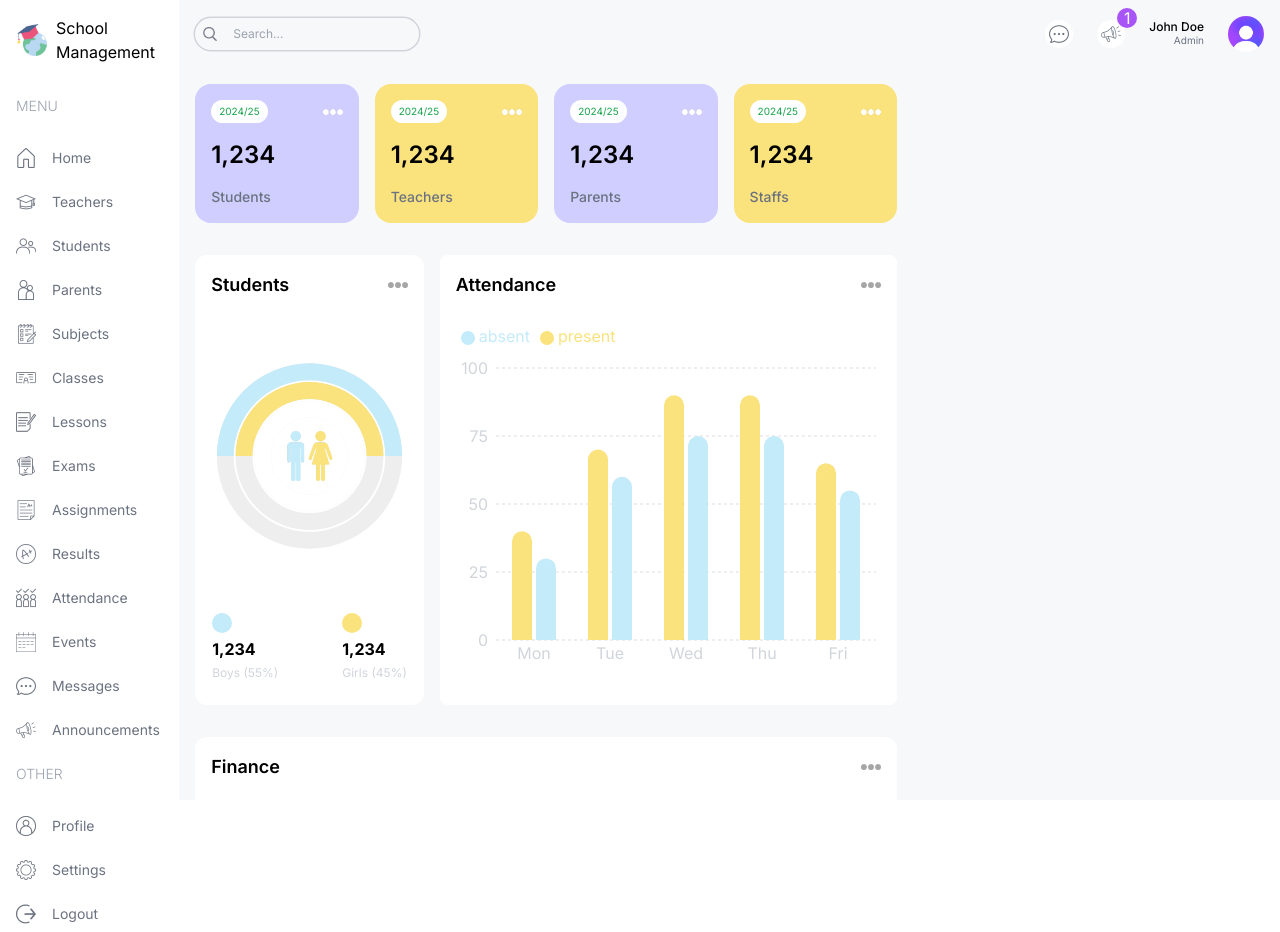
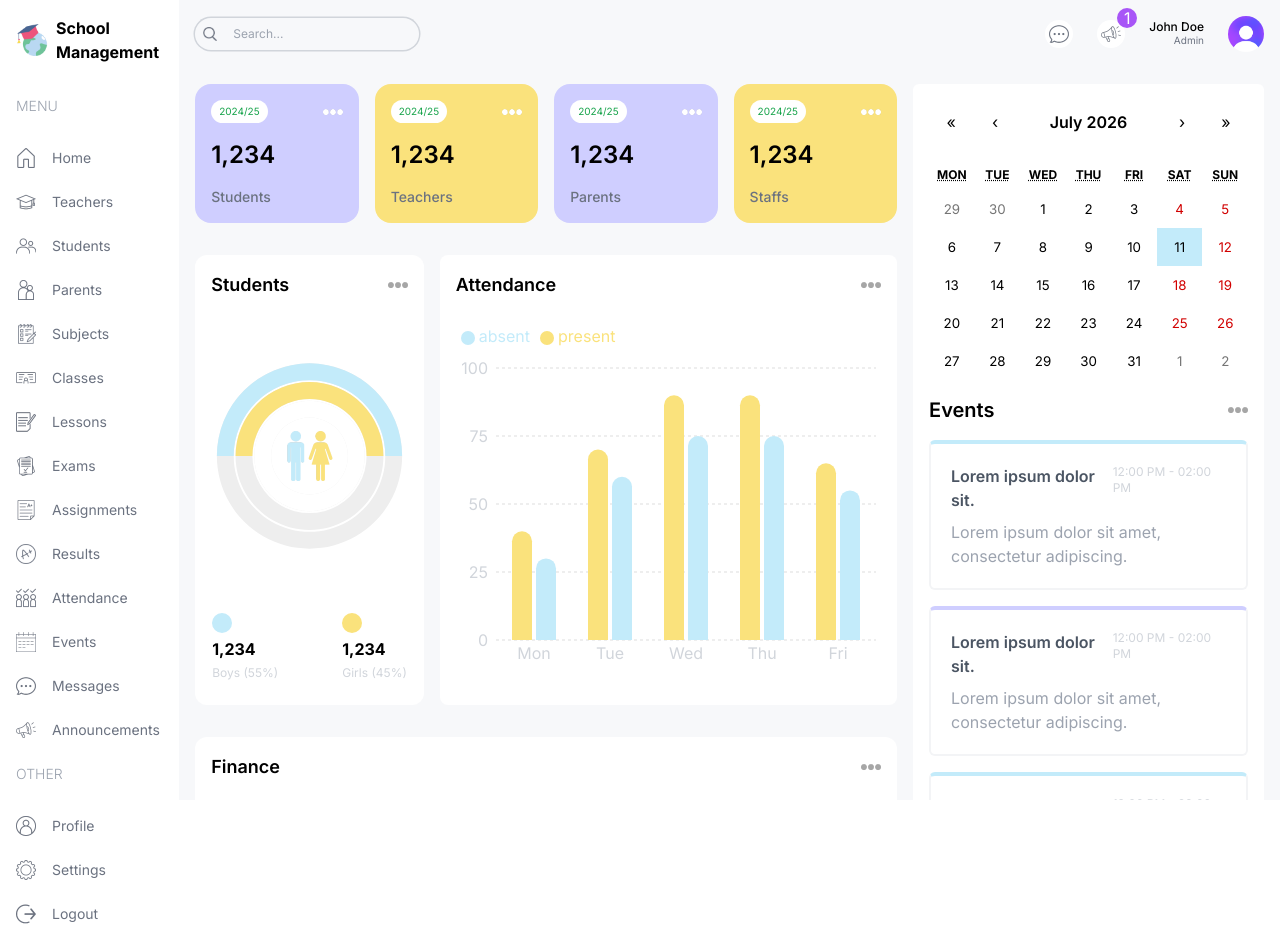
Before and after one commit to hashirsajid58200p/npm-package, a Next.js app: page /admin in a window 1280 px wide. Built offline with nearby package versions, Linux system fonts and the light colour scheme.

Commit message:
Update dashboard UI and components

```diff
--- a/package.json
+++ b/package.json
@@ -11,6 +11,7 @@
   "dependencies": {
     "next": "14.2.5",
     "react": "^18",
+    "react-calendar": "^6.0.1",
     "react-dom": "^18",
     "recharts": "^3.9.2"
   },
--- a/src/app/(dashboard)/admin/page.tsx
+++ b/src/app/(dashboard)/admin/page.tsx
@@ -1,5 +1,7 @@
+import Announcements from "@/components/Announcements";
 import AttendanceChart from "@/components/AttendanceChart";
 import CountChart from "@/components/CountChart";
+import EventCalendar from "@/components/EventCalendar";
 import FinanceChart from "@/components/FinanceChart";
 import UserCard from "@/components/UserCard";
 
@@ -32,7 +34,10 @@
         </div>
       </div>
       {/* Right */}
-      <div className="w-full lg:w-1/3"></div>
+      <div className="w-full lg:w-1/3 flex flex-col gap-8">
+        <EventCalendar />
+        <Announcements />
+      </div>
     </div>
   );
 };
--- a/src/app/(dashboard)/layout.tsx
+++ b/src/app/(dashboard)/layout.tsx
@@ -17,7 +17,7 @@
           className="flex items-center justify-center lg:justify-start gap-2"
         >
           <Image src="/logo.png" alt="logo" width={32} height={32} />
-          <span className="hidden lg:block">School Management</span>
+          <span className="hidden lg:block font-bold">School Management</span>
         </Link>
         <Menu />
       </div>
--- a/src/app/globals.css
+++ b/src/app/globals.css
@@ -1,3 +1,18 @@
 @tailwind base;
 @tailwind components;
 @tailwind utilities;
+
+.react-calendar {
+  width: 100% !important;
+  border: none !important;
+  font-family: "Inter", sans-serif !important;
+}
+
+.react-calendar__tile--active {
+  background-color: #c3ebfa !important;
+  color: black !important;
+}
+
+.react-calendar__navigation__label__labelText {
+  font-weight: 600 !important;
+}
--- /dev/null
+++ b/src/components/Announcements.tsx
@@ -0,0 +1,50 @@
+const Announcements = () => {
+  return (
+    <div className="bg-white p-4 rounded-md">
+      <div className="flex items-center justify-between">
+        <h1 className="text-xl font-semibold">Announcements</h1>
+        <span className="text-xs text-gray-400">View All</span>
+      </div>
+      <div className="flex flex-col gap-4 mt-4">
+        <div className="bg-hsSkyLight rounded-md p-4">
+          <div className="flex items-center justify-between">
+            <h2 className="font-medium">Lorem ipsum dolor sit</h2>
+            <span className="text-xs text-gray-400 bg-white rounded-md px-1 py-1">
+              2025-01-01
+            </span>
+          </div>
+          <p className="text-sm text-gray-400 mt-1">
+            Lorem ipsum dolor sit amet consectetur, adipisicing elit. Incidunt
+            ut aspernatur sint sapiente quis laboriosam.
+          </p>
+        </div>
+        <div className="bg-hsPurpleLight rounded-md p-4">
+          <div className="flex items-center justify-between">
+            <h2 className="font-medium">Lorem ipsum dolor sit</h2>
+            <span className="text-xs text-gray-400 bg-white rounded-md px-1 py-1">
+              2025-01-01
+            </span>
+          </div>
+          <p className="text-sm text-gray-400 mt-1">
+            Lorem ipsum dolor sit amet consectetur, adipisicing elit. Incidunt
+            ut aspernatur sint sapiente quis laboriosam.
+          </p>
+        </div>
+        <div className="bg-hsYellowLight rounded-md p-4">
+          <div className="flex items-center justify-between">
+            <h2 className="font-medium">Lorem ipsum dolor sit</h2>
+            <span className="text-xs text-gray-400 bg-white rounded-md px-1 py-1">
+              2025-01-01
+            </span>
+          </div>
+          <p className="text-sm text-gray-400 mt-1">
+            Lorem ipsum dolor sit amet consectetur, adipisicing elit. Incidunt
+            ut aspernatur sint sapiente quis laboriosam.
+          </p>
+        </div>
+      </div>
+    </div>
+  );
+};
+
+export default Announcements;
--- /dev/null
+++ b/src/components/EventCalendar.tsx
@@ -0,0 +1,62 @@
+"use client";
+import "react-calendar/dist/Calendar.css";
+import { useState } from "react";
+import Calendar from "react-calendar";
+import Image from "next/image";
+
+type ValuePiece = Date | null;
+
+type Value = ValuePiece | [ValuePiece, ValuePiece];
+
+//Temporary
+
+const events = [
+  {
+    id: 1,
+    title: "Lorem ipsum dolor sit.",
+    time: "12:00 PM - 02:00 PM",
+    description: "Lorem ipsum dolor sit amet, consectetur adipiscing.",
+  },
+  {
+    id: 2,
+    title: "Lorem ipsum dolor sit.",
+    time: "12:00 PM - 02:00 PM",
+    description: "Lorem ipsum dolor sit amet, consectetur adipiscing.",
+  },
+  {
+    id: 3,
+    title: "Lorem ipsum dolor sit.",
+    time: "12:00 PM - 02:00 PM",
+    description: "Lorem ipsum dolor sit amet, consectetur adipiscing.",
+  },
+];
+
+const EventCalendar = () => {
+  const [value, onChange] = useState<Value>(new Date());
+
+  return (
+    <div className="bg-white p-4 rounded-md">
+      <Calendar onChange={onChange} value={value} />
+      <div className="flex items-center justify-between">
+        <h1 className="text-xl font-semibold my-4 ">Events</h1>
+        <Image src="/moreDark.png" alt="" width={20} height={20} />
+      </div>
+      <div className="flex flex-col gap-4">
+        {events.map((event) => (
+          <div
+            className="p-5 rounded-md border-2 border-gray-100 border-t-4 odd:border-t-hsSky event: border-t-hsPurple"
+            key={event.id}
+          >
+            <div className="flex flex-items justify-between">
+              <h1 className="font-semibold text-gray-600">{event.title}</h1>
+              <span className="text-gray-300 text-xs">{event.time}</span>
+            </div>
+            <p className="mt-2 text-gray-400">{event.description}</p>
+          </div>
+        ))}
+      </div>
+    </div>
+  );
+};
+
+export default EventCalendar;
--- a/src/components/FinanceChart.tsx
+++ b/src/components/FinanceChart.tsx
@@ -120,7 +120,9 @@
             tickLine={false}
             tickMargin={20}
           />
-          <Tooltip />
+          <Tooltip
+            contentStyle={{ borderRadius: "10px", borderColor: "lightgray" }}
+          />
           <Legend
             align="center"
             verticalAlign="top"
--- a/tailwind.config.ts
+++ b/tailwind.config.ts
@@ -14,13 +14,13 @@
           "conic-gradient(from 180deg at 50% 50%, var(--tw-gradient-stops))",
       },
       colors: {
-        hsSky: "#c3ebfa",
-        hsSkyLight: "#edf9fd",
+        hsSky: "#C3EBFA",
+        hsSkyLight: "#EDF9FD",
         hsPurple: "#CFCEFF",
-        hsPurpleLight: "#F1FOQFF",
+        hsPurpleLight: "#F1F0FF",
         hsYellow: "#FAE27C",
         hsYellowLight: "#FEFCE8",
-      }
+      },
     },
   },
   plugins: [],
```
Also changed, not shown: 1 other file (tests, documents, lock files or other folders).
